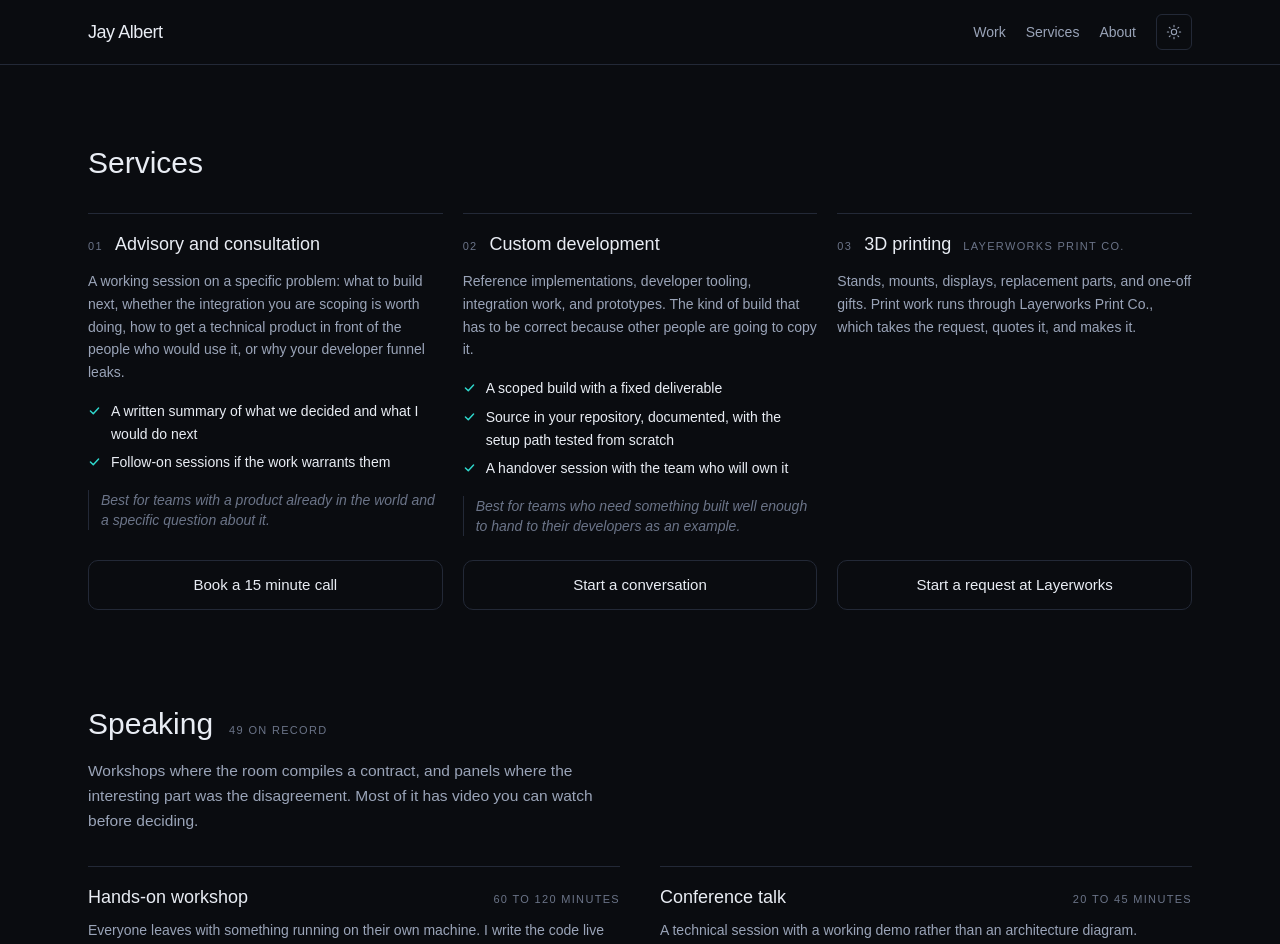
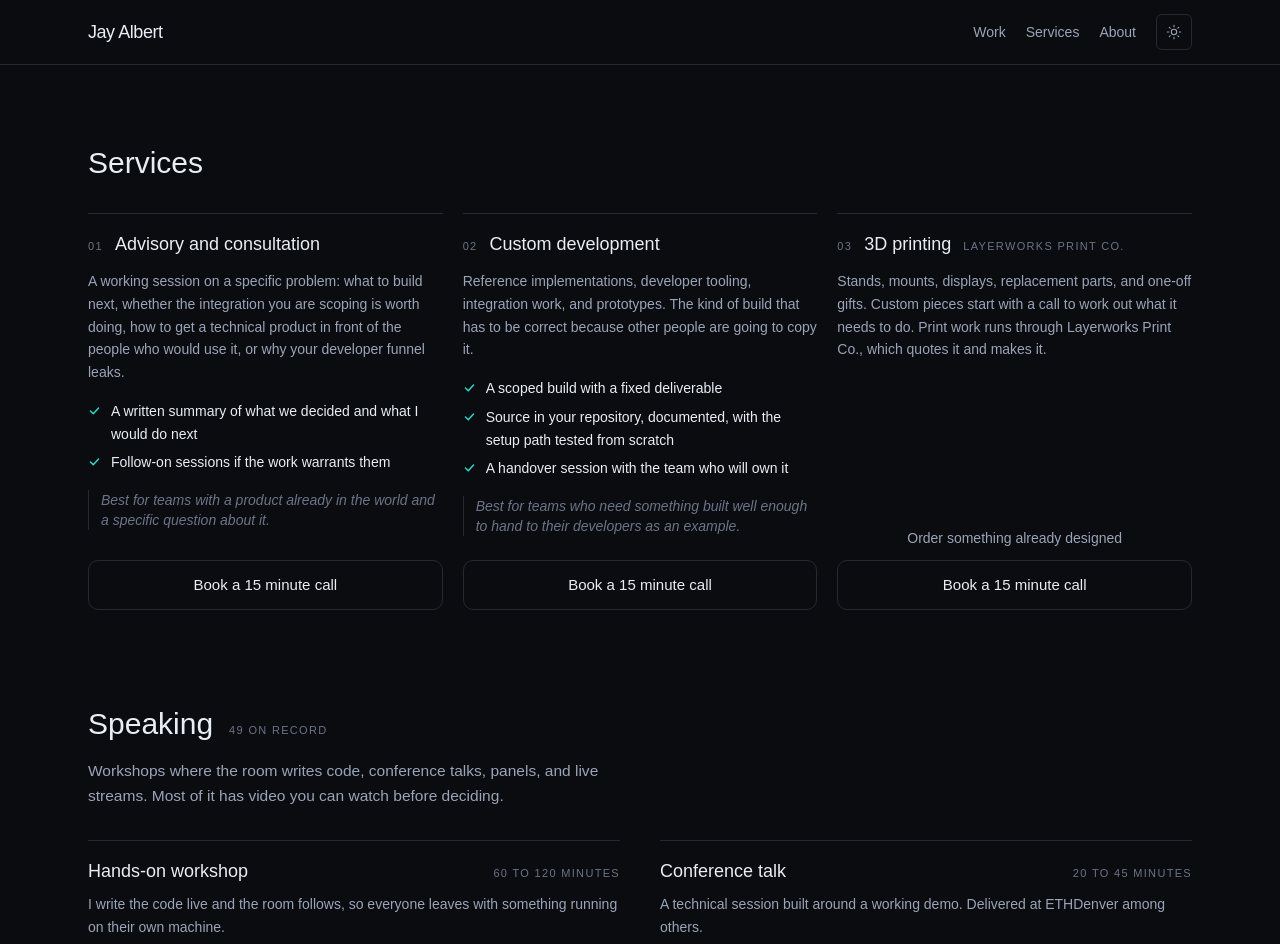
Before and after one commit to JAlbertCode/Portfolio-V2, a Next.js app in the folder portfolio/: page /services in a window 1280 px wide. Shown: the top 944 px of the page. Built offline with nearby package versions, Linux system fonts and the light colour scheme; a web font is replaced by a local one.

Commit message:
Updating calendar booking
Updating calendar booking

```diff
--- a/portfolio/components/sections/ServicesSection.tsx
+++ b/portfolio/components/sections/ServicesSection.tsx
@@ -68,7 +68,22 @@ export default function ServicesSection() {
 
             {/* mt-auto on the wrapper is what puts every button on the same
                 line; the padding keeps a gap when the card above is short. */}
+            {/* The button is the last thing in every card, which is the only
+                reason the three of them line up. The one card with a second
+                path puts it above the button rather than below: underneath, it
+                pushed that card's button up off the row while the other two
+                stayed on the floor. */}
             <div className="mt-auto pt-6">
+              {service.secondary ? (
+                <Link
+                  href={service.secondary.href}
+                  target="_blank"
+                  rel="noopener noreferrer"
+                  className="mb-3 block text-center text-sm text-muted underline-offset-4 hover:text-text hover:underline"
+                >
+                  {service.secondary.label}
+                </Link>
+              ) : null}
               <Link
                 href={service.cta.href}
                 {...(isExternal(service.cta.href)
--- a/portfolio/components/sections/SpeakingSection.tsx
+++ b/portfolio/components/sections/SpeakingSection.tsx
@@ -44,8 +44,8 @@ export default function SpeakingSection() {
       </div>
 
       <p className="mt-4 max-w-[62ch] text-[0.97rem] leading-relaxed text-muted">
-        Workshops where the room compiles a contract, and panels where the interesting part was the
-        disagreement. Most of it has video you can watch before deciding.
+        Workshops where the room writes code, conference talks, panels, and live streams. Most of
+        it has video you can watch before deciding.
       </p>
 
       <div className="mt-8 grid gap-x-10 gap-y-5 sm:grid-cols-2">
@@ -80,7 +80,7 @@ export default function SpeakingSection() {
       </p>
 
       <Link
-        href={site.calendly}
+        href={site.booking}
         target="_blank"
         rel="noopener noreferrer"
         className="cta mt-8"
--- a/portfolio/lib/connect.ts
+++ b/portfolio/lib/connect.ts
@@ -36,7 +36,7 @@ export const followActions: ConnectAction[] = socials
  */
 export const talkActions: ConnectAction[] = [
   { label: 'Email', href: `mailto:${site.email}`, icon: 'Email', native: true },
-  { label: 'Book', href: site.calendly, icon: 'Book' },
+  { label: 'Book', href: site.booking, icon: 'Book' },
 ]
 
 /** The whole row, in reading order. */
--- a/portfolio/lib/site.ts
+++ b/portfolio/lib/site.ts
@@ -17,7 +17,17 @@ export const site = {
   location: 'New York City',
   url: 'https://jonathanalbert.com',
   email: 'JonathanAlbert0115@gmail.com',
-  calendly: 'https://calendly.com/jonathanalbert0115/15-min-discovery-call-web3-advisory',
+  /**
+   * Where the call gets booked. Named for the job, not the vendor: this was
+   * `calendly`, and the move to Google appointment schedules touched five call
+   * sites for no reason other than the field name.
+   *
+   * Jay runs three schedules, 15, 30 and 60 minutes. Only the 15 is linked.
+   * The site's job is to get a stranger to a first conversation, and three
+   * doors asks them to guess how much of his time they are worth before they
+   * have spoken to him. The longer two are for people he sends the link to.
+   */
+  booking: 'https://calendar.app.google/6BF9ydwKr4EKJpZGA',
   resume: '/documents/Jonathan_Albert_Resume.pdf',
 
   /**
@@ -131,19 +141,19 @@ export const speakingFormats: SpeakingFormat[] = [
   {
     title: 'Hands-on workshop',
     detail:
-      'Everyone leaves with something running on their own machine. I write the code live and the room follows, so the failure modes get hit in the room rather than afterwards.',
+      'I write the code live and the room follows, so everyone leaves with something running on their own machine.',
     length: '60 to 120 minutes',
   },
   {
     title: 'Conference talk',
     detail:
-      'A technical session with a working demo rather than an architecture diagram. Delivered at ETHDenver among others.',
+      'A technical session built around a working demo. Delivered at ETHDenver among others.',
     length: '20 to 45 minutes',
   },
   {
     title: 'Panel or Space',
     detail:
-      'Moderating or on the panel. Comfortable being the person who asks the question everyone is avoiding.',
+      'Moderating, or on the panel.',
     length: '45 to 90 minutes',
   },
   {
@@ -185,6 +195,8 @@ export interface Service {
    */
   fit?: string
   cta: { label: string; href: string }
+  /** A second path for people who do not need the call. */
+  secondary?: { label: string; href: string }
   /**
    * A price. Leave it null unless Jay has said, here, that he wants that
    * number on this page: a figure on a services page is an offer, and one
@@ -208,7 +220,7 @@ export const services: Service[] = [
       'A working session on a specific problem: what to build next, whether the integration you are scoping is worth doing, how to get a technical product in front of the people who would use it, or why your developer funnel leaks.',
     // "A 15 minute call to establish whether I am useful to you" was the first
     // line here. It restated the button directly beneath it, and it stated the
-    // terms of the Calendly booking, which is a second copy of something that
+    // terms of the booking page, which is a second copy of something that
     // already has an authoritative version. Same rule as the 3D printing card:
     // the place that takes the booking is the place that describes it.
     deliverables: [
@@ -216,7 +228,7 @@ export const services: Service[] = [
       'Follow-on sessions if the work warrants them',
     ],
     fit: 'Best for teams with a product already in the world and a specific question about it.',
-    cta: { label: 'Book a 15 minute call', href: site.calendly },
+    cta: { label: 'Book a 15 minute call', href: site.booking },
     startingAt: null,
   },
   {
@@ -230,7 +242,7 @@ export const services: Service[] = [
       'A handover session with the team who will own it',
     ],
     fit: 'Best for teams who need something built well enough to hand to their developers as an example.',
-    cta: { label: 'Start a conversation', href: `mailto:${site.email}?subject=Custom development` },
+    cta: { label: 'Book a 15 minute call', href: site.booking },
     startingAt: null,
   },
   {
@@ -247,8 +259,14 @@ export const services: Service[] = [
     title: '3D printing',
     org: 'Layerworks Print Co.',
     pitch:
-      'Stands, mounts, displays, replacement parts, and one-off gifts. Print work runs through Layerworks Print Co., which takes the request, quotes it, and makes it.',
-    cta: { label: 'Start a request at Layerworks', href: 'https://jalbertcode.github.io/3d-printing-store/#custom' },
+      'Stands, mounts, displays, replacement parts, and one-off gifts. Custom pieces start with a call to work out what it needs to do. Print work runs through Layerworks Print Co., which quotes it and makes it.',
+    cta: { label: 'Book a 15 minute call', href: site.booking },
+    // Custom work starts with the call like everything else. Anything already
+    // designed does not need one, so the pitch sends those straight to the shop.
+    secondary: {
+      label: 'Order something already designed',
+      href: 'https://jalbertcode.github.io/3d-printing-store/',
+    },
     startingAt: null,
   },
 ]
```
